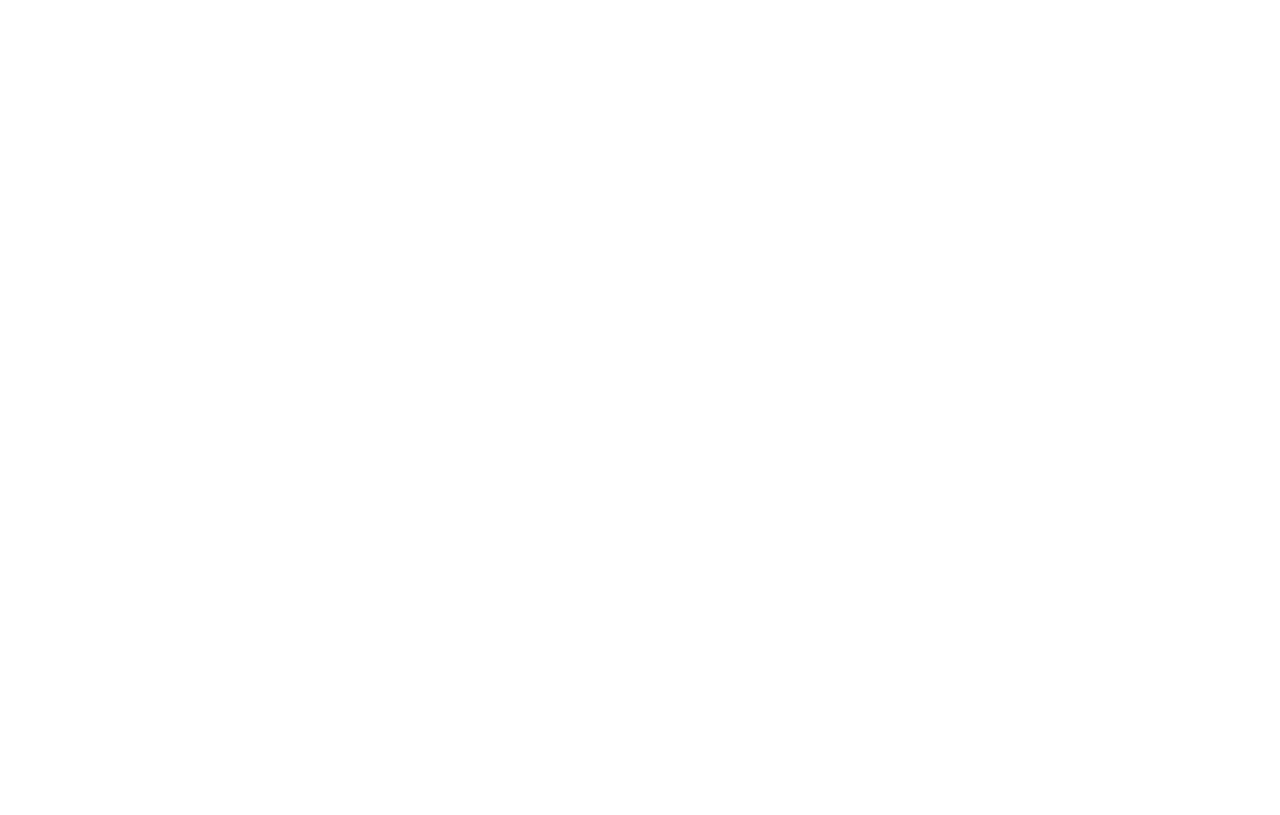
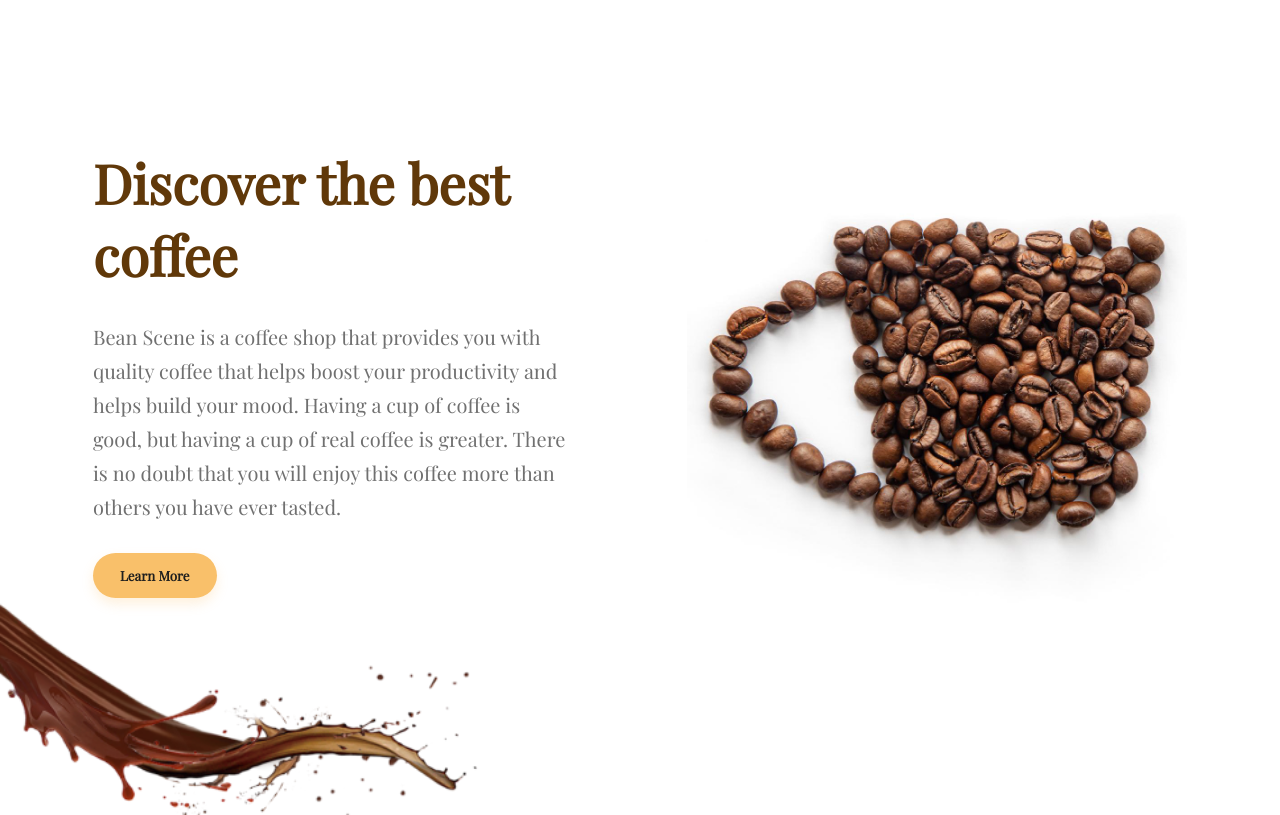
Before and after one commit to ClaudiuSonica/bean-coffee, a React (Vite) app: page / in a window 1280 px wide. Shown: the part 780-1595 px from the top of the page. Before the commit the page ends 800 px from the top, so only its background shows below. Built offline with nearby package versions, Linux system fonts and the light colour scheme; a web font is replaced by a local one.

Commit message:
details about coffee added

```diff
--- a/src/App.jsx
+++ b/src/App.jsx
@@ -1,5 +1,6 @@
 import Banner from "./components/molecules/banner/Banner";
 import Header from "./components/molecules/header/Header";
+import CoffeeInfo from "./components/molecules/coffeeInfo/CoffeeInfo";
 
 
 const App = () => {
@@ -7,6 +8,9 @@
     <div>
       <Header />
       <Banner />
+      <main>
+        <CoffeeInfo />
+      </main>
     </div>
   )
 }
--- a/src/components/atoms/signUp/SignUp.scss
+++ b/src/components/atoms/signUp/SignUp.scss
@@ -15,6 +15,7 @@
 
   .active {
     color: $darkGray;
+    font-weight: 700;
     padding: .86rem 1.69rem;
     border-radius: 1.5rem;
     background: $creme;
--- a/src/components/molecules/banner/Banner.scss
+++ b/src/components/molecules/banner/Banner.scss
@@ -7,6 +7,7 @@
   background-position: center;
   background-repeat: no-repeat;
   position: relative;
+  margin-block-end: 9.38rem;
 
   &__text {
     padding-block-start: 11.44rem;
@@ -37,6 +38,7 @@
 
     .banner__button {
       color: $darkGray;
+      font-weight: 700;
       padding: 0.86rem 1.69rem;
       border-radius: 1.5rem;
       background: $creme;
--- /dev/null
+++ b/src/components/molecules/coffeeInfo/CoffeeInfo.jsx
@@ -0,0 +1,26 @@
+import "./CoffeeInfo.scss";
+import beansCup from "/assets/beans-cup.png";
+
+const CoffeeInfo = () => {
+  return (
+    <section className="section__info">
+      <div className="section__info__text">
+        <h2 className="section__info__title">Discover the best coffee</h2>
+        <p className="section__info__p">
+          Bean Scene is a coffee shop that provides you with quality coffee that
+          helps boost your productivity and helps build your mood. Having a cup
+          of coffee is good, but having a cup of real coffee is greater. There
+          is no doubt that you will enjoy this coffee more than others you have
+          ever tasted.
+        </p>
+        <button className="section__info__btn">Learn More</button>
+      </div>
+      <div className="section__info__img">
+        <img src={beansCup} alt="a cup of coffee made out coffee beans" />
+      </div>
+      <div className="section__image"></div>
+    </section>
+  );
+};
+
+export default CoffeeInfo;
--- /dev/null
+++ b/src/components/molecules/coffeeInfo/CoffeeInfo.scss
@@ -0,0 +1,54 @@
+@import "../../../scss/variables";
+
+section {
+  padding-inline: 5.81rem;
+}
+
+.section__info {
+  display: flex;
+  align-items: center;
+  justify-content: space-between;
+  margin-block-end: 10rem;
+  position: relative;
+
+  .section__image {
+    background-image: url(/assets/coffee_blast-up-left.png);
+    background-repeat: no-repeat;
+    background-size: cover;
+    background-position: center;
+    width: 31.125rem;
+    height: 17rem;
+    position: absolute;
+    z-index: 1;
+    bottom: -13rem;
+    left: 0;
+  }
+
+  .section__info__text {
+    width: 50ch;
+
+    .section__info__title {
+      color: $coffee;
+      font-size: 3.375rem;
+      font-weight: 700;
+      margin-block-end: 1.81rem;
+    }
+
+    .section__info__p {
+      color: $lightGray;
+      font-size: 1.25rem;
+      font-weight: 400;
+      line-height: 2.125rem;
+      margin-block-end: 1.81rem;
+    }
+
+    .section__info__btn {
+      color: $darkGray;
+      font-weight: 700;
+      padding: 0.86rem 1.69rem;
+      border-radius: 1.5rem;
+      background: $creme;
+      box-shadow: 0px 6px 12px 0px rgba(249, 192, 106, 0.22);
+    }
+  }
+}
```
